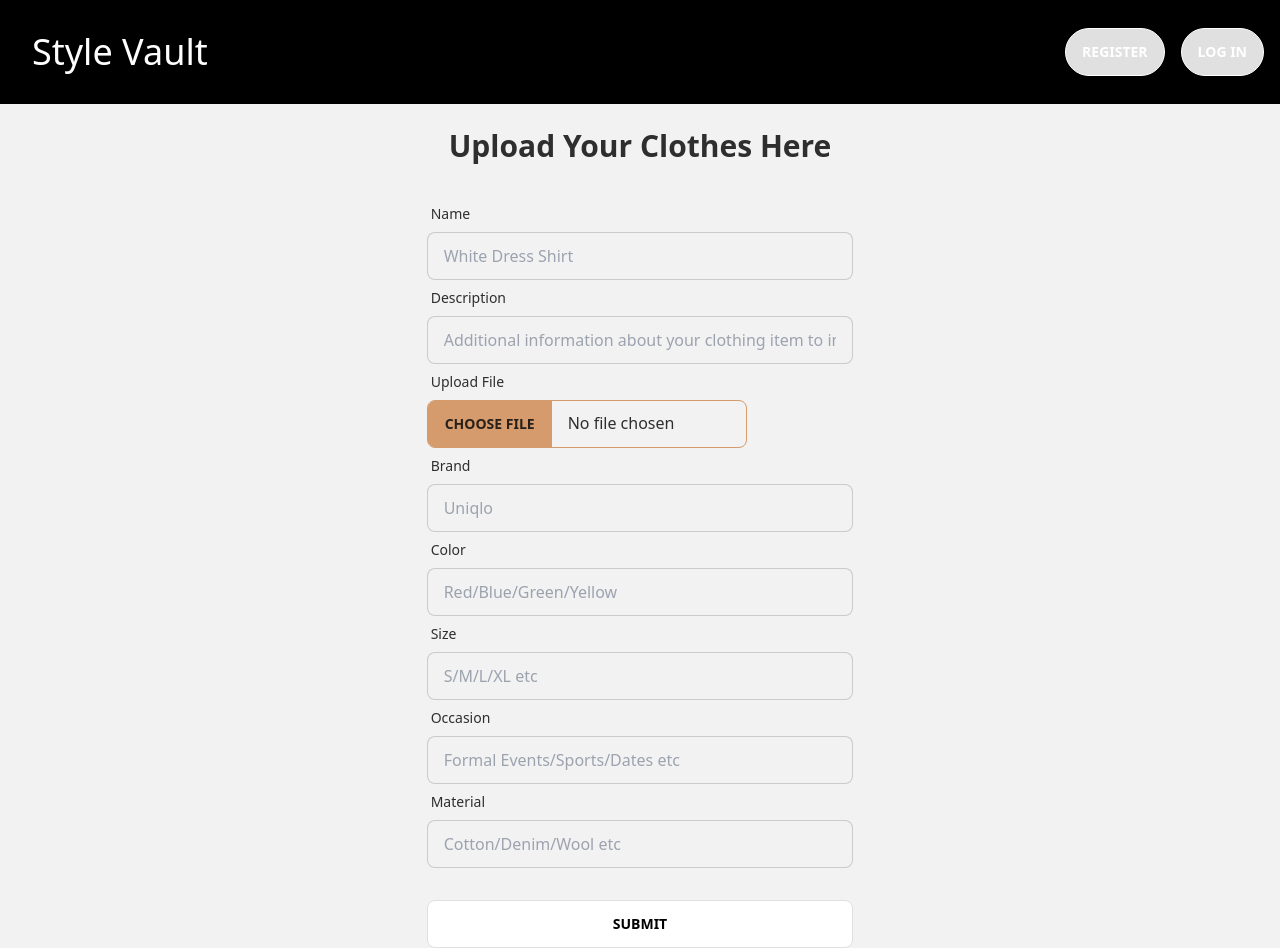
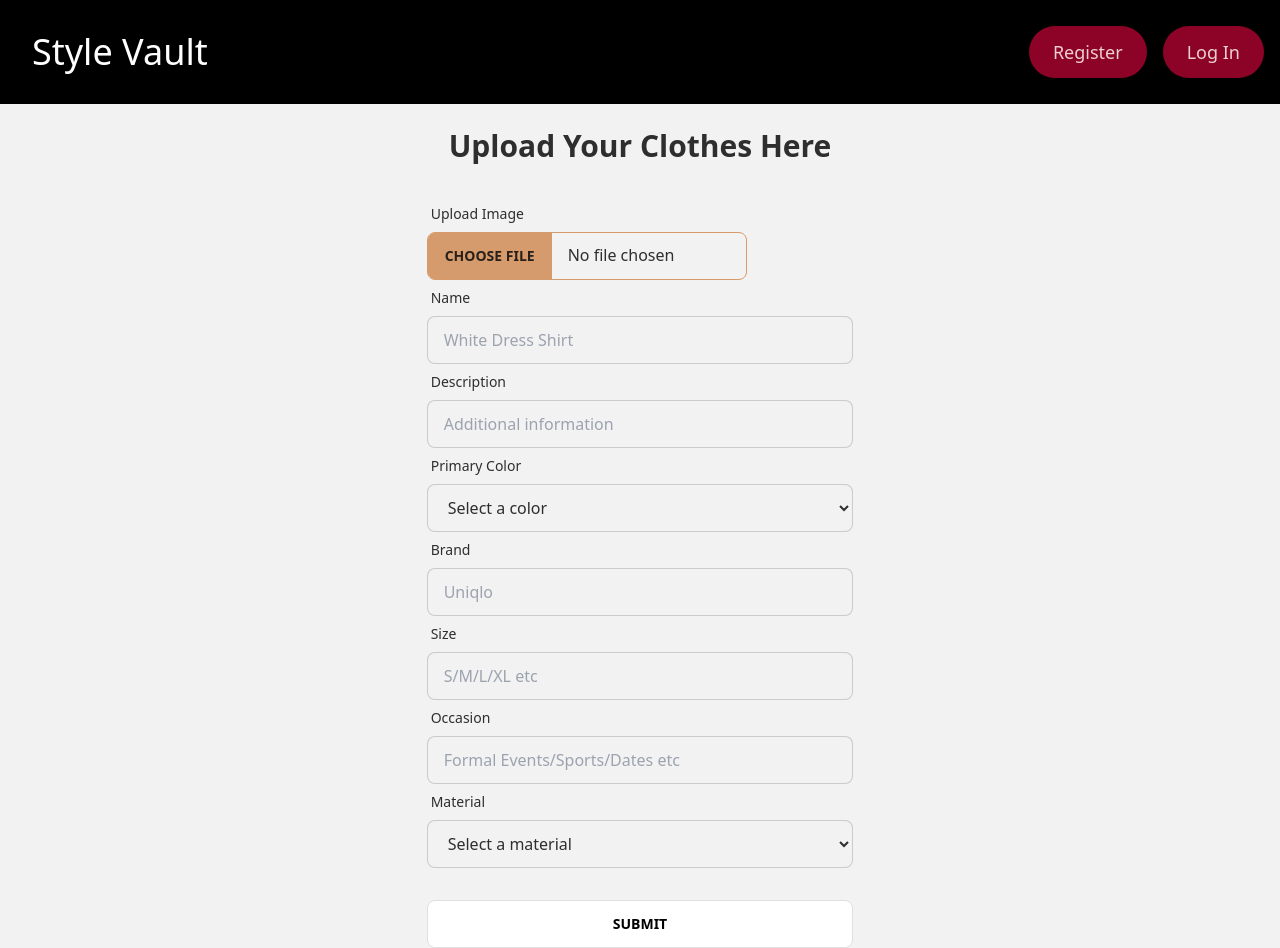
Before and after one commit to harris5995/next-finalproject-frontend, a SvelteKit app: page /tops/new in a window 1280 px wide. Built offline with nearby package versions, Linux system fonts and the light colour scheme; no server answers.

Commit message:
added filters for tops

```diff
--- a/src/lib/header.svelte
+++ b/src/lib/header.svelte
@@ -18,26 +18,26 @@
 
     <div class="flex space-x-4 items-center">
       {#if $LoggedIn}
-      <a href="/" class="text-white border border-white px-4 py-2 rounded-full text-sm btn">
+      <a href="/" class="px-6 py-3 rounded-full text-lg btn-primary">
         Closet
       </a>
-      <a href="/outfits" class="text-white border border-white px-4 py-2 rounded-full text-sm btn">
+      <a href="/outfits" class="px-6 py-3 rounded-full text-lg btn-primary">
         Outfit
       </a>
 
-      <a href="/calendar" class="text-white border border-white px-4 py-2 rounded-full text-sm btn">
+      <a href="/calendar" class="px-6 py-3 rounded-full text-lg btn-primary">
         Calendar
       </a>
 
-        <button on:click={logOut} class="text-white border border-white px-4 py-2 rounded-full text-sm btn">
+        <button on:click={logOut} class="px-6 py-3 rounded-full text-lg btn-primary">
           Log Out
         </button>
 
       {:else}
-        <a href="/users/new" class="text-white border border-white px-4 py-2 rounded-full text-sm btn">
+        <a href="/users/new" class="px-6 py-3 rounded-full text-lg btn-primary">
           Register
         </a>
-        <a href="/login" class="text-white border border-white px-4 py-2 rounded-full text-sm btn">
+        <a href="/login" class="px-6 py-3 rounded-full text-lg btn-primary">
           Log In
         </a>
 
--- a/src/routes/accs/+page.svelte
+++ b/src/routes/accs/+page.svelte
@@ -34,7 +34,7 @@ onMount(filterAccsByUser);
 
 
 
-  <a href="/accs/new" class="text-white border border-white px-4 py-2 rounded-full text-sm btn">
+  <a href="/accs/new" class="px-6 py-3 rounded-full text-lg btn-primary">
     Upload New Accessory
   </a>
 
--- a/src/routes/bottoms/+page.svelte
+++ b/src/routes/bottoms/+page.svelte
@@ -20,7 +20,7 @@ onMount(filterBottomsByUser);
 
 </script>
 
-<a href="/bottoms/new" class="text-white border border-white px-4 py-2 rounded-full text-sm btn">
+<a href="/bottoms/new" class="px-6 py-3 rounded-full text-lg btn-primary">
   Upload New Bottom
 </a>
 
--- a/src/routes/login/+page.svelte
+++ b/src/routes/login/+page.svelte
@@ -27,14 +27,14 @@
         <label class="block text-gray-700 text-sm font-semibold mb-2" for="email">
           Email
         </label>
-        <input class="shadow appearance-none border rounded-lg w-full py-2 px-3 text-white leading-tight focus:outline-none focus:shadow-outline" id="email" type="text" placeholder="johndoe">
+        <input class="shadow appearance-none border rounded-lg w-full py-2 px-3 text-grey leading-tight focus:outline-none focus:shadow-outline" id="email" type="text" placeholder="johndoe">
       </div>
 
       <div class="mb-6">
         <label class="block text-gray-700 text-sm font-semibold mb-2" for="password">
           Password
         </label>
-        <input class="shadow appearance-none rounded-lg w-full py-2 px-3 text-white mb-3 leading-tight focus:outline-none focus:shadow-outline" id="password" type="password" placeholder="**********">
+        <input class="shadow appearance-none rounded-lg w-full py-2 px-3 text-grey mb-3 leading-tight focus:outline-none focus:shadow-outline" id="password" type="password" placeholder="**********">
       </div>
 
       <div class="flex items-center justify-center">
--- a/src/routes/shoes/+page.svelte
+++ b/src/routes/shoes/+page.svelte
@@ -21,9 +21,7 @@ console.log(shoes)
 </script>
 
 
-
-
-  <a href="/shoes/new" class="text-white border border-white px-4 py-2 rounded-full text-sm btn">
+<a href="/shoes/new" class="px-6 py-3 rounded-full text-lg btn-primary">
     Upload New Shoes
   </a>
 
--- a/src/routes/tops/new/+page.svelte
+++ b/src/routes/tops/new/+page.svelte
@@ -59,6 +59,20 @@
     <form on:submit={uploadImages} class="w-1/3">
 
         <div class="form-control w-full">
+            <label class="label" for="file">
+                <span class="label-text">Upload Image</span>
+            </label>
+            <div class="relative">
+                <input type="file" name="file" class="file-input file-input-bordered file-input-accent w-full max-w-xs" />
+            </div>
+            {#if 'file' in formErrors}
+            <label class="label" for="file">
+                <span class="label-text-alt text-red-500">{formErrors['file'].message}</span>
+            </label>
+            {/if}
+        </div>
+
+        <div class="form-control w-full">
             <label class="label" for="name">
                 <span class="label-text">Name</span>
             </label>
@@ -74,7 +88,7 @@
             <label class="label" for="description">
                 <span class="label-text">Description</span>
             </label>
-            <input type="input" name="description" placeholder="Additional information about your clothing item to improve searchability" class="input input-bordered w-full" required />
+            <input type="input" name="description" placeholder="Additional information" class="input input-bordered w-full" required />
             {#if 'description' in formErrors}
             <label class="label" for="description">
                 <span class="label-text-alt text-red-500">{formErrors['description'].message}</span>
@@ -82,19 +96,46 @@
             {/if}
         </div>
 
+        <!-- <div class="form-control w-full">
+            <label class="label" for="color">
+                <span class="label-text">Primary Color</span>
+            </label>
+            <input type="input" name="color" placeholder="Red/Blue/Green/Yellow" class="input input-bordered w-full" required />
+            {#if 'color' in formErrors}
+            <label class="label" for="color">
+                <span class="label-text-alt text-red-500">{formErrors['color'].message}</span>
+            </label>
+            {/if}
+        </div> -->
+
         <div class="form-control w-full">
-            <label class="label" for="file">
-                <span class="label-text">Upload File</span>
+            <label class="label" for="color">
+                <span class="label-text">Primary Color</span>
             </label>
-            <div class="relative">
-                <input type="file" name="file" class="file-input file-input-bordered file-input-accent w-full max-w-xs" />
-            </div>
-            {#if 'file' in formErrors}
-            <label class="label" for="file">
-                <span class="label-text-alt text-red-500">{formErrors['file'].message}</span>
+            <select name="color" class="input input-bordered w-full" required>
+                <option value="" disabled selected>Select a color</option>
+                <option value="Black">Black</option>
+                <option value="Blue">Blue</option>
+                <option value="Brown">Brown</option>
+                <option value="Green">Green</option>
+                <option value="Grey">Grey</option>
+                <option value="Orange">Orange</option>
+                <option value="Pink">Pink</option>
+                <option value="Purple">Purple</option>
+                <option value="Red">Red</option>
+                <option value="White">White</option>
+                <option value="Yellow">Yellow</option>
+                <option value="Mixed Colors">Mixed Colors</option>
+                <option value="Other">Other</option>
+                <!-- Add more color options as needed -->
+            </select>
+            {#if 'color' in formErrors}
+            <label class="label" for="color">
+                <span class="label-text-alt text-red-500">{formErrors['color'].message}</span>
             </label>
             {/if}
         </div>
+
 
         <div class="form-control w-full">
             <label class="label" for="brand">
@@ -108,17 +149,7 @@
             {/if}
         </div>
 
-        <div class="form-control w-full">
-            <label class="label" for="color">
-                <span class="label-text">Color</span>
-            </label>
-            <input type="input" name="color" placeholder="Red/Blue/Green/Yellow" class="input input-bordered w-full" required />
-            {#if 'color' in formErrors}
-            <label class="label" for="color">
-                <span class="label-text-alt text-red-500">{formErrors['color'].message}</span>
-            </label>
-            {/if}
-        </div>
+
 
         <div class="form-control w-full">
             <label class="label" for="size">
@@ -148,8 +179,30 @@
             <label class="label" for="material">
                 <span class="label-text">Material</span>
             </label>
-            <input type="input" name="material" placeholder="Cotton/Denim/Wool etc" class="input input-bordered w-full" required />
-            {#if 'color' in formErrors}
+            <select name="material" class="input input-bordered w-full" required>
+                <option value="" disabled selected>Select a material</option>
+                <option value="Cotton">Cotton</option>
+                <option value="Denim">Denim</option>
+                <option value="Flannel">Flannel</option>
+                <option value="Fleece">Fleece</option>
+                <option value="Gingham">Gingham</option>
+                <option value="Jersey">Jersey</option>
+                <option value="Lace">Lace</option>
+                <option value="Leather">Leather</option>
+                <option value="Linen">Linen</option>
+                <option value="Polyester">Polyester</option>
+                <option value="Rayon">Rayon</option>
+                <option value="Satin">Satin</option>
+                <option value="Silk">Silk</option>
+                <option value="Spandex">Spandex</option>
+                <option value="Suede">Suede</option>
+                <option value="Synthetic Fiber">Synthetic Fiber</option>
+                <option value="Tweed">Tweed</option>
+                <option value="Twill">Twill</option>
+                <option value="Wool">Wool</option>
+                <option value="Other Materials">Other Materials</option>
+            </select>
+            {#if 'material' in formErrors}
             <label class="label" for="material">
                 <span class="label-text-alt text-red-500">{formErrors['material'].message}</span>
             </label>
```
Also changed, not shown: src/routes/+page.svelte (+5 -6 lines), src/routes/calendar/+page.svelte (+3 -18 lines), src/routes/outfits/[slug]/+page.svelte (+20 -7 lines), src/routes/tops/+page.svelte (+70 -20 lines).
